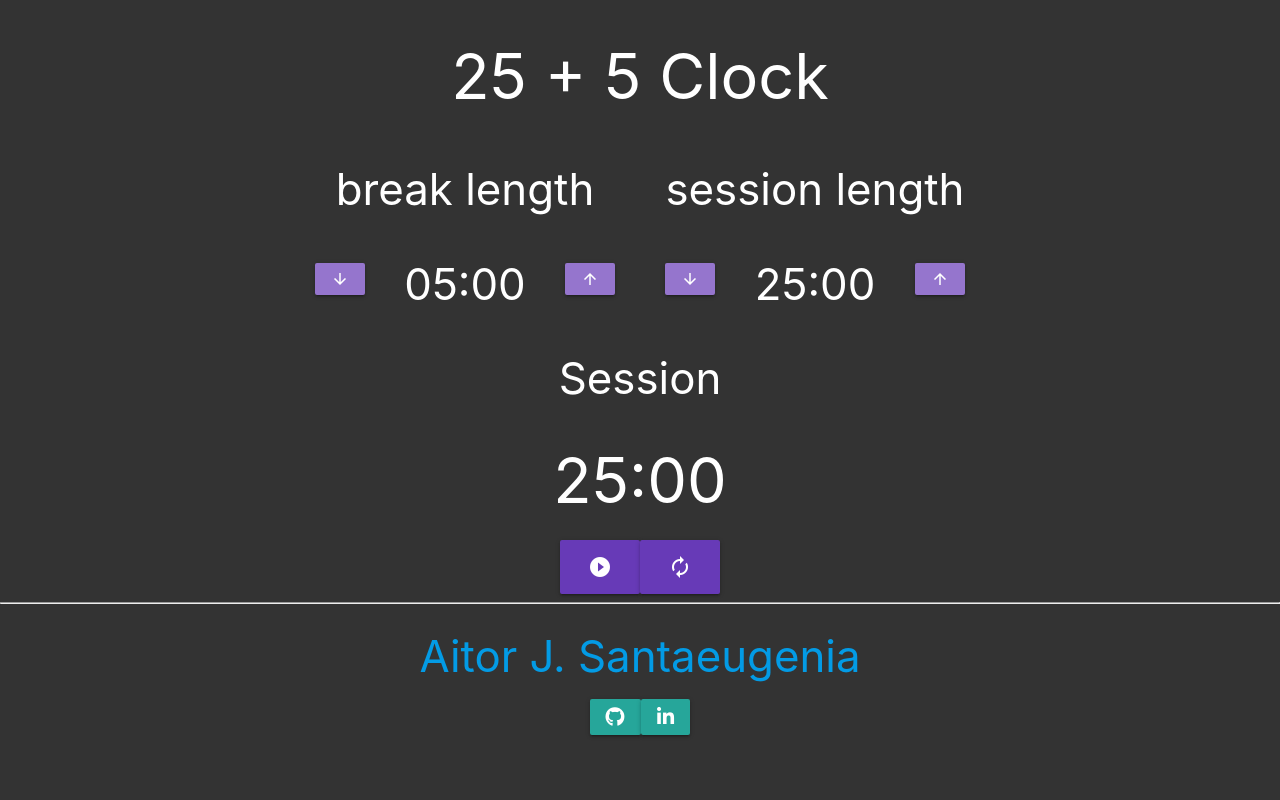
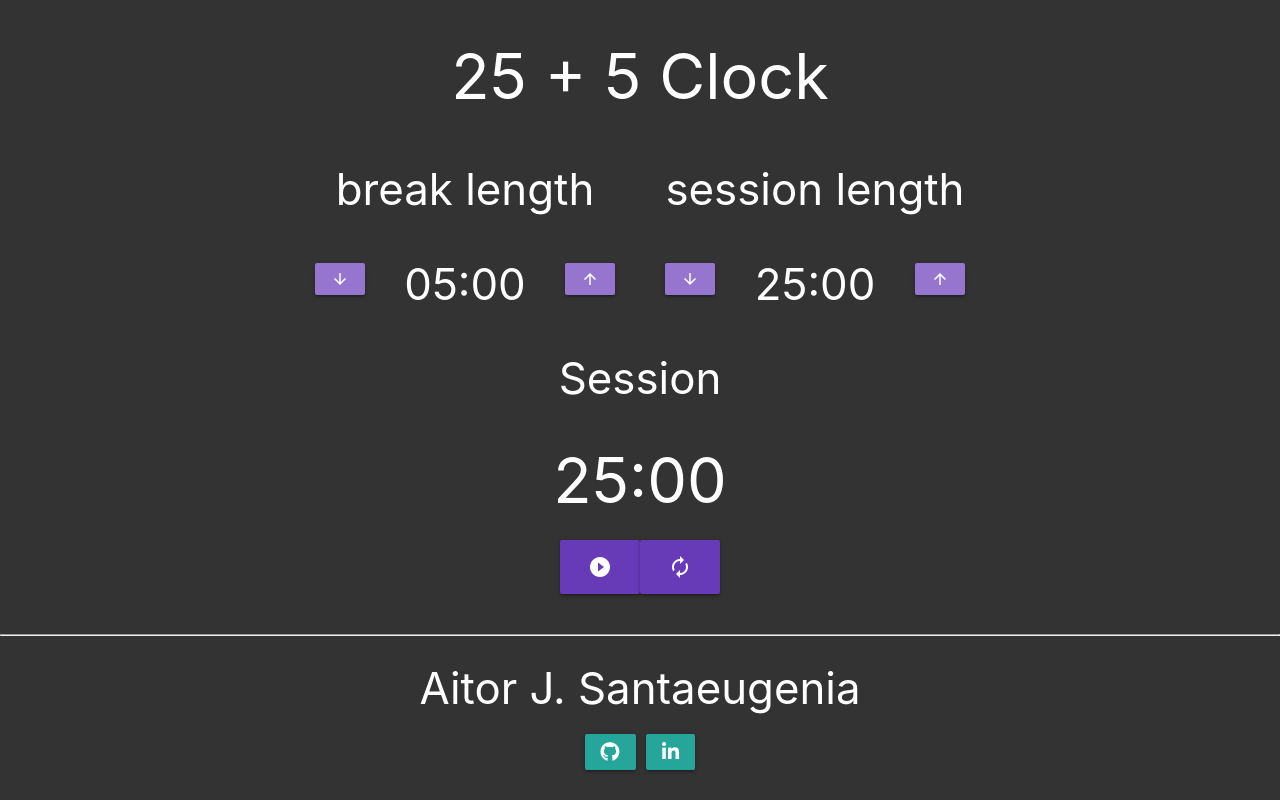
Before and after one commit to AitorSantaeugenia/freecodecamp-projects, a plain HTML site: page front_end_development_libraries/project5_25_5_clock/index.html in a window 1280 px wide. Drawn offline with nearby package versions, Linux system fonts and the light colour scheme.

Commit message:
link updated added few new styles

```diff
--- a/front_end_development_libraries/project5_25_5_clock/styles.css
+++ b/front_end_development_libraries/project5_25_5_clock/styles.css
@@ -22,3 +22,20 @@ body{
     color:white;
     background-color:#333;
 }
+
+.noFormat{
+    color:white;
+    text-decoration: none;
+}
+
+.marginTop20{
+    margin-top:20px;
+}
+
+.marginRight10{
+    margin-right: 10px;
+}
+
+.separator{
+    margin-top:40px;
+}
```
